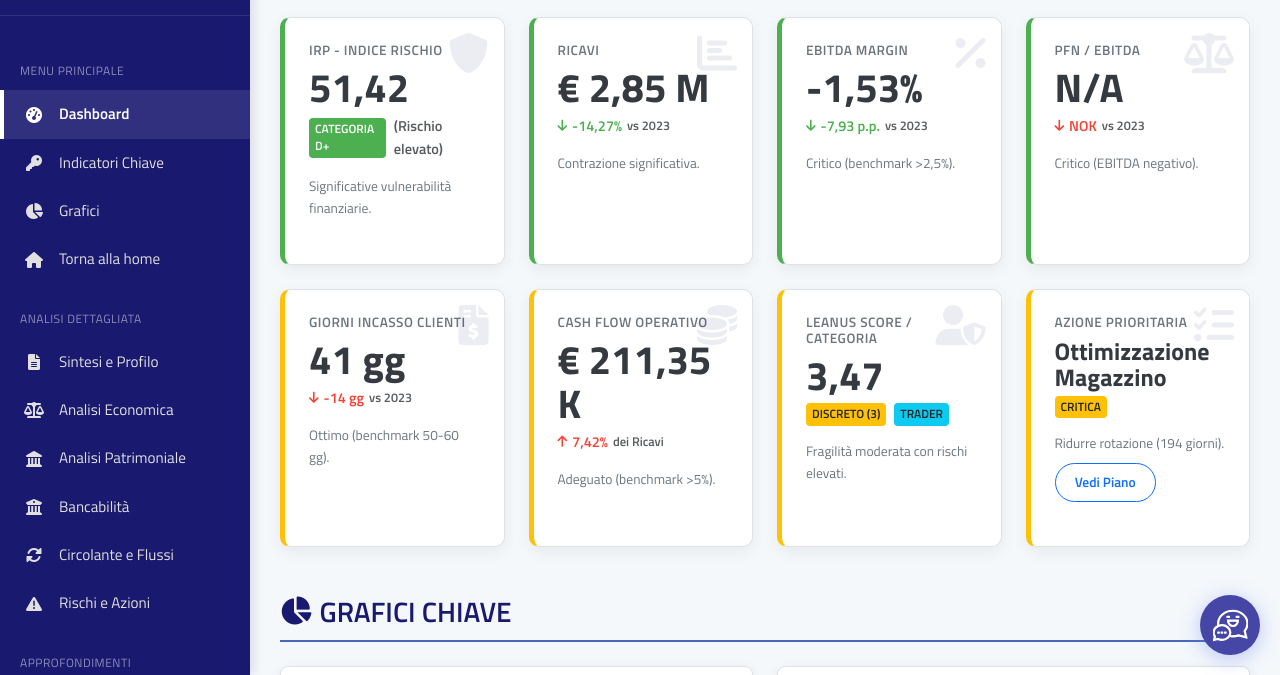
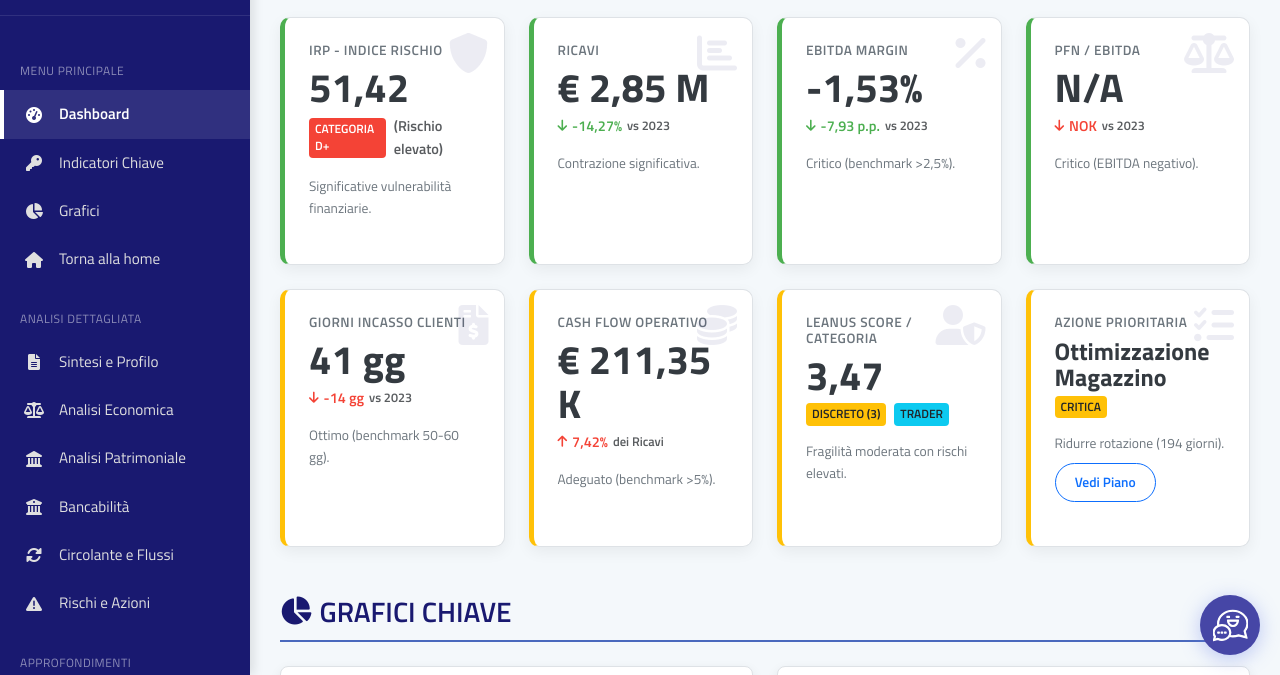
Before and after one commit to Scan360AI/varoli_scan, a plain HTML site: page dashboard.html in a window 1280 px wide. Shown: the part 125-800 px from the top of the page. Drawn offline with nearby package versions, Linux system fonts and the light colour scheme.

Commit message:
Update dashboard.html

```diff
--- a/dashboard.html
+++ b/dashboard.html
@@ -151,7 +151,7 @@
                               <h4 class="card-title-modern">IRP - Indice Rischio</h4>
                               <div class="kpi-value-modern">51,42</div> <!-- Updated IRP Value -->
                              <div class="kpi-trend-modern">
-                                 <span class="status-badge bg-success">Categoria D+</span> <!-- Updated IRP Category -->
+                                 <span class="status-badge bg-danger">Categoria D+</span> <!-- Updated IRP Category -->
                                  <span class="text-muted ms-2">(Rischio elevato)</span>
                              </div>
                              <p class="kpi-description-modern">Significative vulnerabilità finanziarie.</p> <!-- Updated description -->
```
